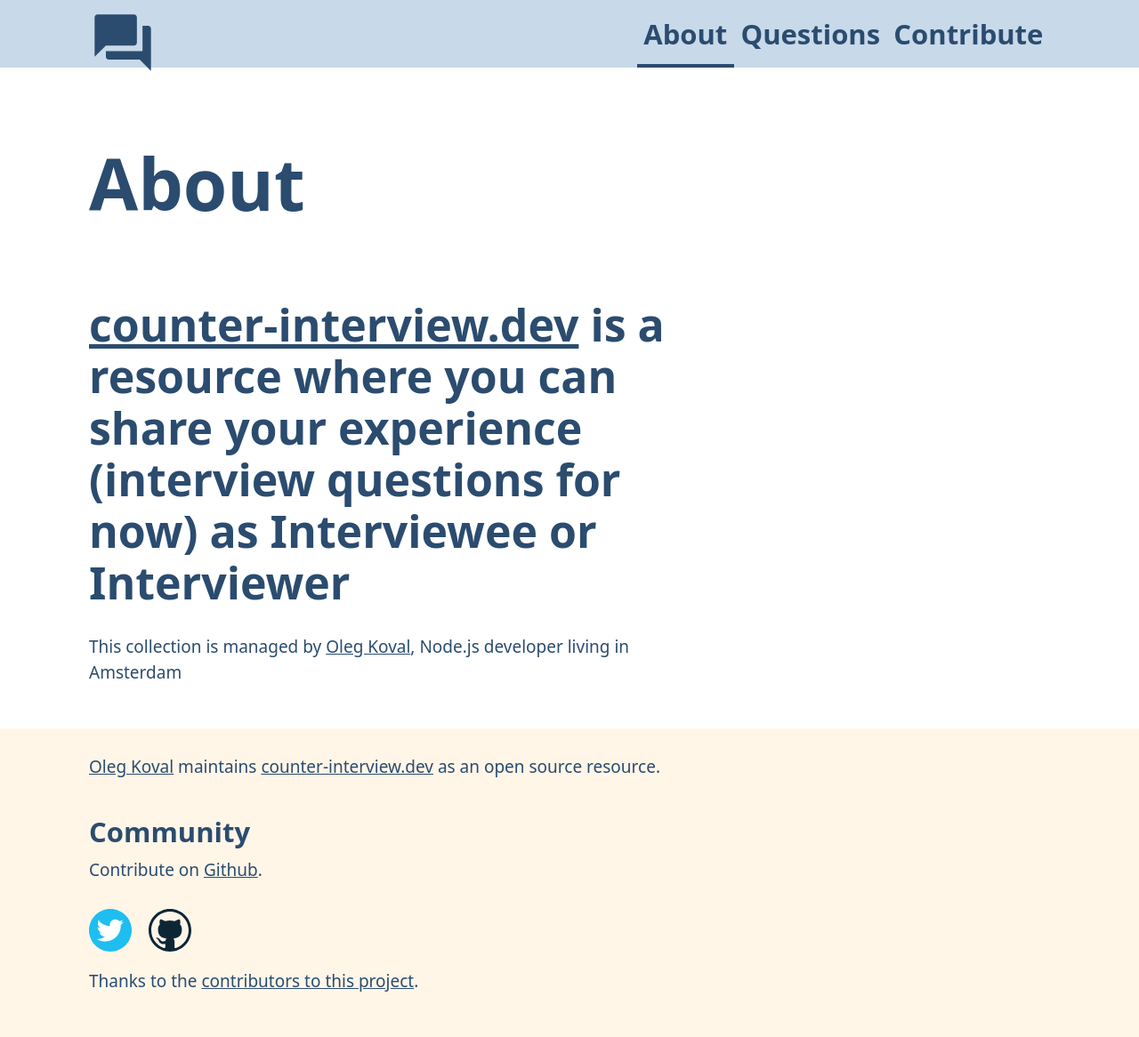
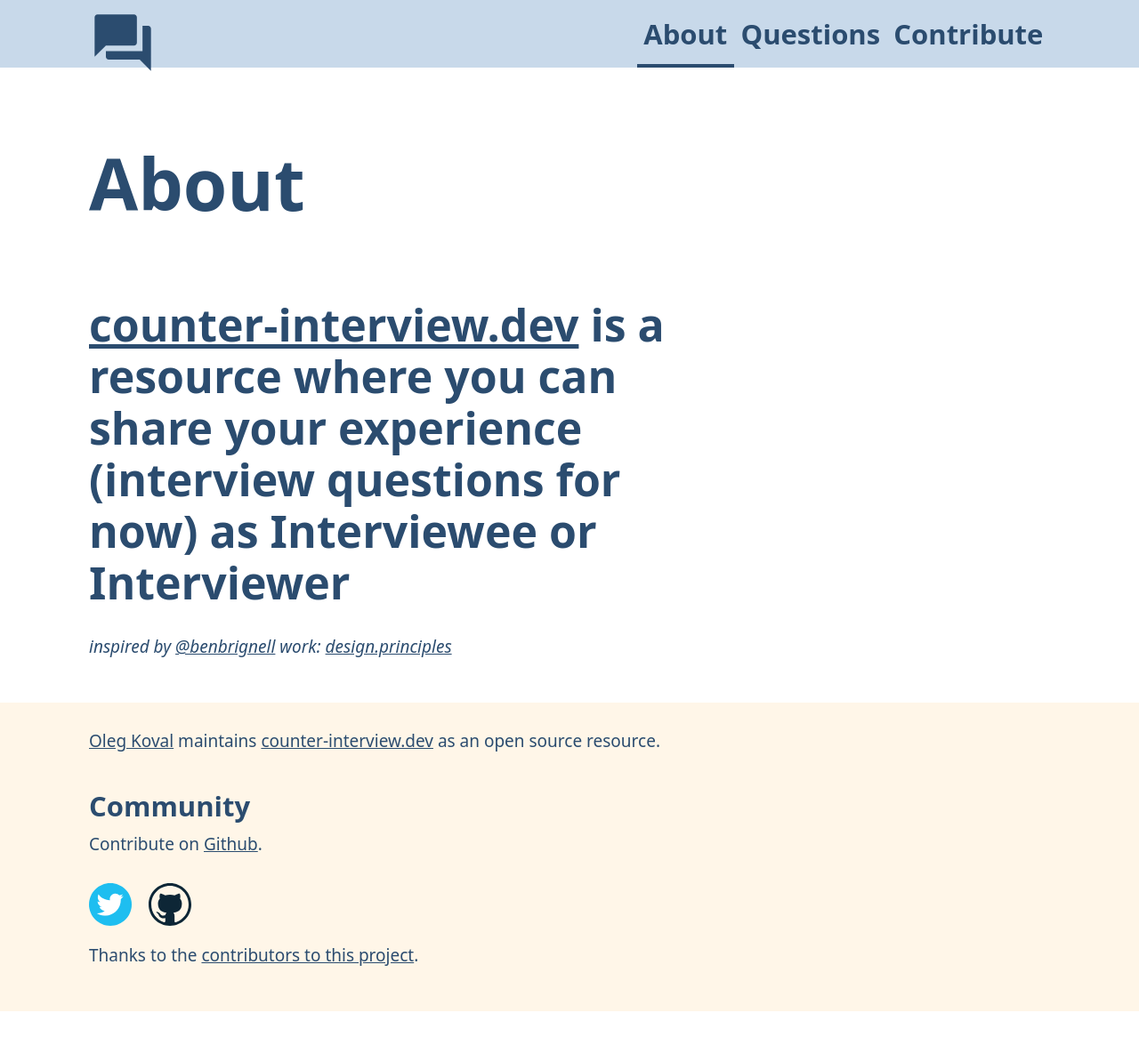
Before and after one commit to oleg-koval/counter-interview.dev, a Jekyll site: the page built from _pages/about.md, in a window 1280 px wide. Shown: the whole page at 89% size. Built offline with Jekyll 4.4.1, drawn with Linux system fonts in a browser that asks for light colours; after the commit the page ends 1137 px from its top, so only the background shows below that.

Commit message:
Change about page, add inspired by, chmod for .sh

```diff
--- a/_pages/about.md
+++ b/_pages/about.md
@@ -8,4 +8,4 @@ body-class: about
 
 ## [counter-interview.dev](http://counter-interview.dev) is a resource where you can share your experience (interview questions for now) as Interviewee or Interviewer
 
-This collection is managed by [Oleg Koval](https://github.com/oleg-koval), Node.js developer living in Amsterdam
+_inspired by [@benbrignell](https://github.com/benbrignell) work: [design.principles](https://principles.design)_
```
